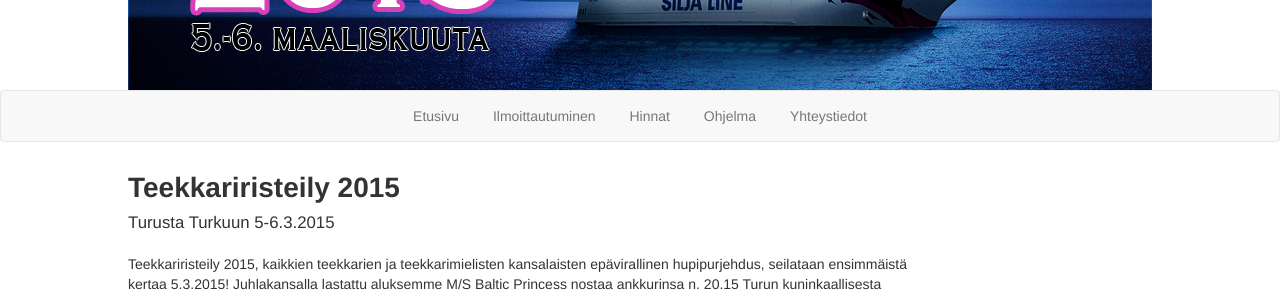
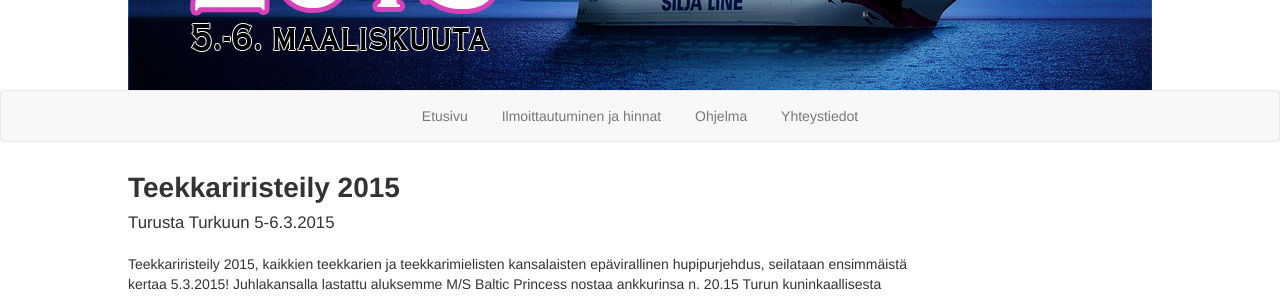
Before and after one commit to kolmeseiska/kolmeseiska.github.io, a Jekyll site: the page built from index.html, in a window 1280 px wide. Shown: the part 160-458 px from the top of the page. Built offline with Jekyll 4.4.1, drawn with Linux system fonts in a browser that asks for light colours; nearby versions of some CDN libraries; some web fonts are replaced.

```diff
--- a/_config.yml
+++ b/_config.yml
@@ -2,11 +2,8 @@ navigation:
   - title: Etusivu
     url: /index.html
 
-  - title: Ilmoittautuminen
+  - title: Ilmoittautuminen ja hinnat
     url: /register/index.html
-
-  - title: Hinnat
-    url: /prices/index.html
 
   - title: Ohjelma
     url: /program/index.html
```
